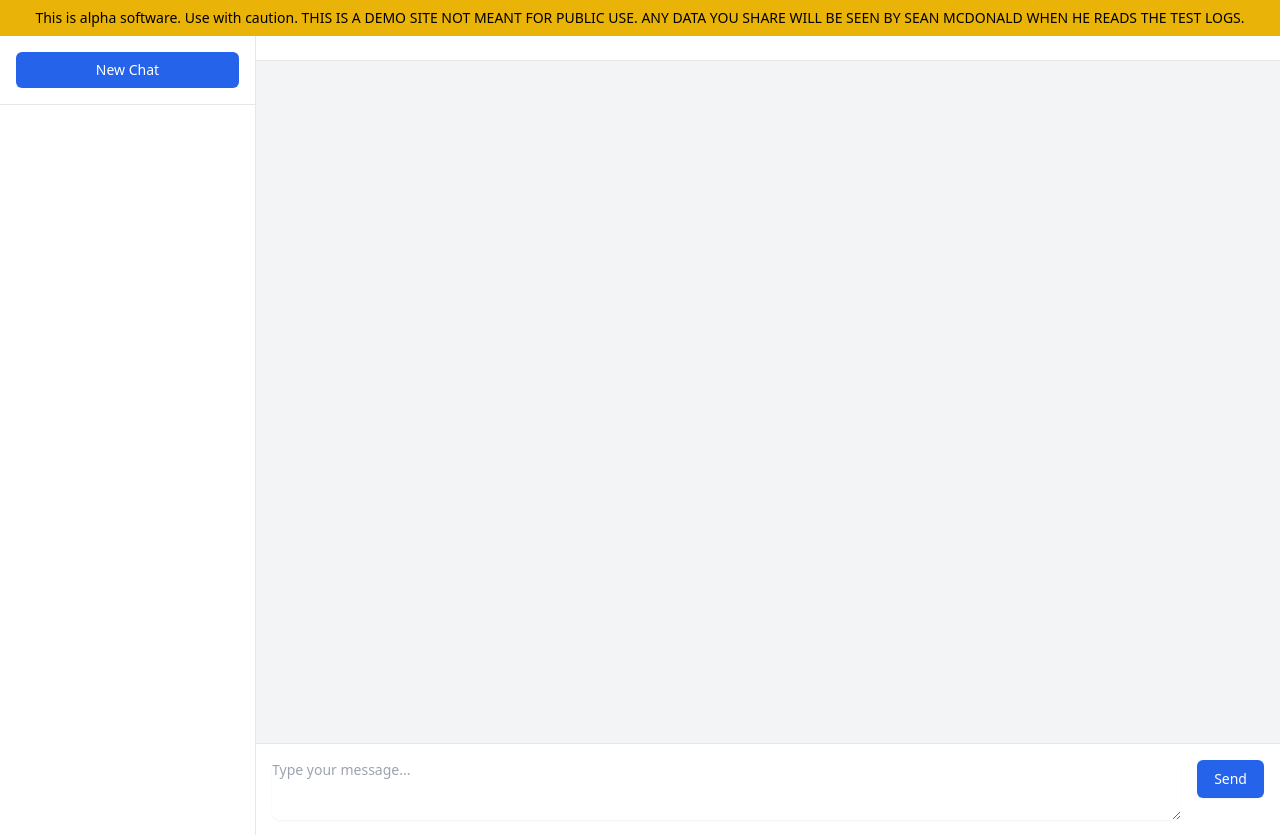
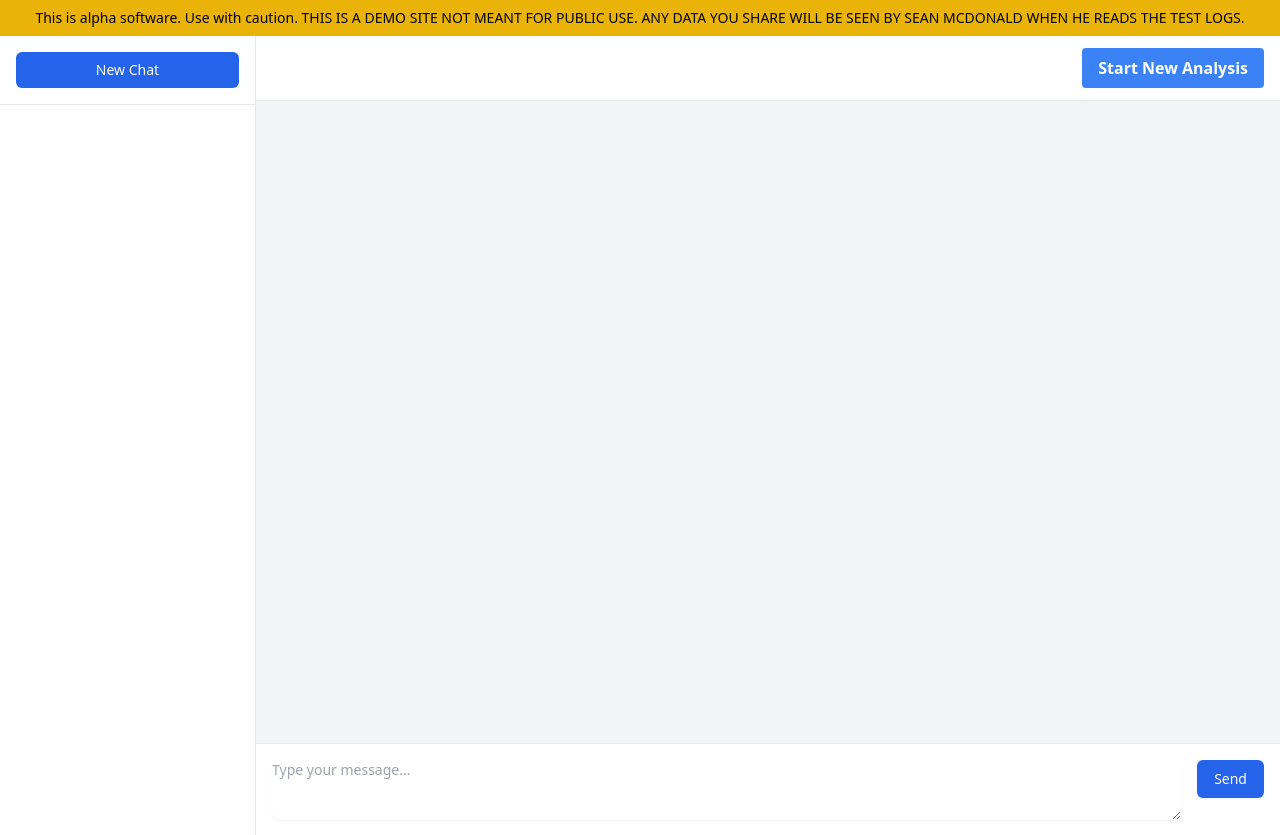
Before and after one commit to realityinspector/supply_drop_ai, a Flask app: template templates/chat/detail.html in a window 1280 px wide. Shown: the part 64-899 px from the top of the page. Run offline with Flask 3, Linux system fonts and the light colour scheme; the template is opened without the code that fills it, so the values that code supplies are empty; some libraries are stand-ins or nearby versions; some web fonts are replaced.

Commit message:
step 3 insurance wizard and abbot working; fema failing

```diff
--- a/templates/chat/detail.html
+++ b/templates/chat/detail.html
@@ -31,8 +31,11 @@
     <!-- Chat Main Area -->
     <div class="flex-1 flex flex-col">
         <!-- Chat Header -->
-        <div class="bg-white border-b border-gray-200 px-4 py-3">
+        <div class="bg-white border-b border-gray-200 px-4 py-3 flex justify-between items-center">
             <h1 class="text-xl font-semibold text-gray-900">{{ chat.title }}</h1>
+            <a href="{{ url_for('chat.insurance_wizard', step=3) }}" class="bg-blue-500 hover:bg-blue-600 text-white font-bold py-2 px-4 rounded">
+                Start New Analysis
+            </a>
         </div>
 
         <!-- Messages Area -->
```
